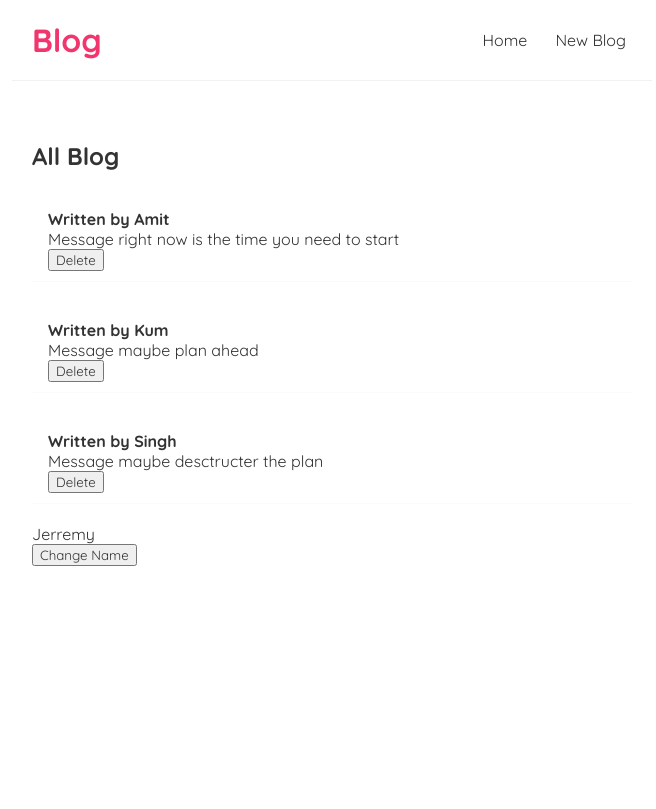
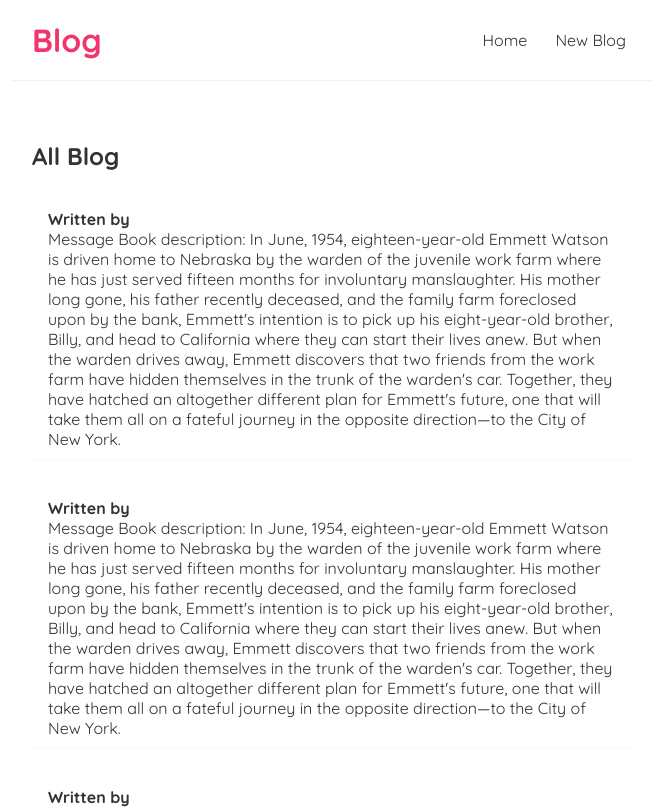
Before and after one commit to amitbhsingh/blgn, a React (Create React App) app: page / in a window 1280 px wide. Shown: the top 809 px of the page, without its empty margins (308-964 px from the left). Built offline with nearby package versions, Linux system fonts and the light colour scheme; data requests are answered from the project's data file.

Commit message:
fetching data with useEffect

```diff
--- /dev/null
+++ b/data/db.json
@@ -0,0 +1,28 @@
+{
+  "blogs":[
+      {
+          "id":1,
+          "title":"Welcome to the new blog",
+          "body":"Book description: In June, 1954, eighteen-year-old Emmett Watson is driven home to Nebraska by the warden of the juvenile work farm where he has just served fifteen months for involuntary manslaughter. His mother long gone, his father recently deceased, and the family farm foreclosed upon by the bank, Emmett's intention is to pick up his eight-year-old brother, Billy, and head to California where they can start their lives anew. But when the warden drives away, Emmett discovers that two friends from the work farm have hidden themselves in the trunk of the warden's car. Together, they have hatched an altogether different plan for Emmett's future, one that will take them all on a fateful journey in the opposite direction—to the City of New York.",
+          "likes":30
+      },
+      {
+          "id":2,
+          "title":"How to be a good programmer",
+          "body":"Book description: In June, 1954, eighteen-year-old Emmett Watson is driven home to Nebraska by the warden of the juvenile work farm where he has just served fifteen months for involuntary manslaughter. His mother long gone, his father recently deceased, and the family farm foreclosed upon by the bank, Emmett's intention is to pick up his eight-year-old brother, Billy, and head to California where they can start their lives anew. But when the warden drives away, Emmett discovers that two friends from the work farm have hidden themselves in the trunk of the warden's car. Together, they have hatched an altogether different plan for Emmett's future, one that will take them all on a fateful journey in the opposite direction—to the City of New York.",
+          "likes":20
+      },
+      {
+          "id":3,
+          "title":"How to delete a post",
+          "body":"Book description: In June, 1954, eighteen-year-old Emmett Watson is driven home to Nebraska by the warden of the juvenile work farm where he has just served fifteen months for involuntary manslaughter. His mother long gone, his father recently deceased, and the family farm foreclosed upon by the bank, Emmett's intention is to pick up his eight-year-old brother, Billy, and head to California where they can start their lives anew. But when the warden drives away, Emmett discovers that two friends from the work farm have hidden themselves in the trunk of the warden's car. Together, they have hatched an altogether different plan for Emmett's future, one that will take them all on a fateful journey in the opposite direction—to the City of New York.",
+          "likes":31
+      },
+      {
+          "id":4,
+          "title":"This is the end of the world",
+          "body":"Book description: In June, 1954, eighteen-year-old Emmett Watson is driven home to Nebraska by the warden of the juvenile work farm where he has just served fifteen months for involuntary manslaughter. His mother long gone, his father recently deceased, and the family farm foreclosed upon by the bank, Emmett's intention is to pick up his eight-year-old brother, Billy, and head to California where they can start their lives anew. But when the warden drives away, Emmett discovers that two friends from the work farm have hidden themselves in the trunk of the warden's car. Together, they have hatched an altogether different plan for Emmett's future, one that will take them all on a fateful journey in the opposite direction—to the City of New York.",
+          "likes":15
+      }
+  ]
+}
--- a/src/BlogList.js
+++ b/src/BlogList.js
@@ -1,7 +1,7 @@
 import React from 'react'
 
 
-const BlogList = ({blogs,title,handleDelete}) => {
+const BlogList = ({blogs,title}) => {
   // const blogs=props.blogs
   // console.log(props,blogs)
   return (
@@ -12,7 +12,7 @@ const BlogList = ({blogs,title,handleDelete}) => {
         <h2>{blogs.author}</h2>
         <h4>Written by {blog.author}</h4>
         <p>Message {blog.body}</p>
-        <button onClick={()=> handleDelete(blog.id)} className='delete-btn' >Delete</button>
+        {/* <button onClick={()=> handleDelete(blog.id)} className='delete-btn' >Delete</button> */}
         </div>
       ))}
     </div>
--- a/src/Home.js
+++ b/src/Home.js
@@ -2,33 +2,32 @@ import {useState,React,useEffect } from 'react'
 import BlogList from './BlogList';
 
 const Home=()=>{
-  const [blogs,setBlogs]=useState([
-    {title:'How to learn anything',body:'right now is the time you need to start',author:'Amit',id:1},
-    {title:'maybe not everything',body:'maybe plan ahead',author:'Kum',id:2},
-    {title:'How to learn anything',body:'maybe desctructer the plan',author:'Singh',id:3}
-  ]);
+  const [blogs,setBlogs]=useState(null);
 
-  const [firstName,setfirstName]=useState('Jerremy')
 
-  const handleDelete=(id)=>{
-    const newBlogs=blogs.filter(blog=>blog.id!=id);
-    setBlogs(newBlogs);
 
-  }
+  // const handleDelete=(id)=>{
+  //   const newBlogs=blogs.filter(blog=>blog.id!=id);
+  //   setBlogs(newBlogs);
+
+  // }
   useEffect(()=> {
-    console.log('use effect ran')
-    console.log(firstName)
+    fetch('http://localhost:8000/blogs')
+    .then(res=>{
+      return res.json();
+    })
+    .then(blogs=>{
+      setBlogs(blogs)
 
-  },[firstName]);
+    })
+
+
+  },[]);
 
 
   return (
     <div className='home'>
-      <BlogList  blogs={blogs} title="All Blog" handleDelete={handleDelete} />
-      <p>{firstName}</p>
-      <button onClick={()=> setfirstName('Tenadu')}>Change Name</button>
-
-
+      {blogs && <BlogList  blogs={blogs} title="All Blog" />}
 
     </div>
   )
```
